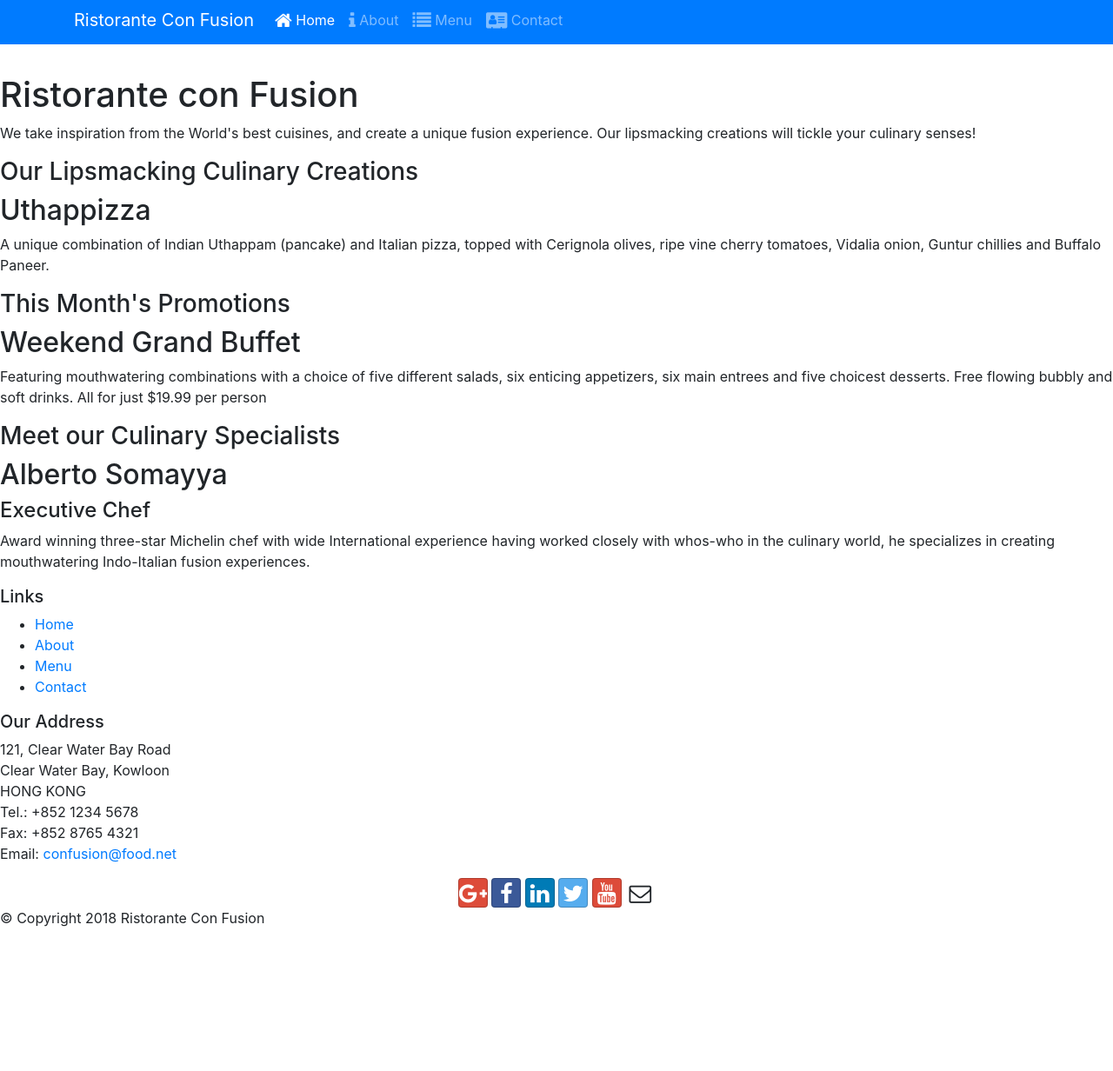
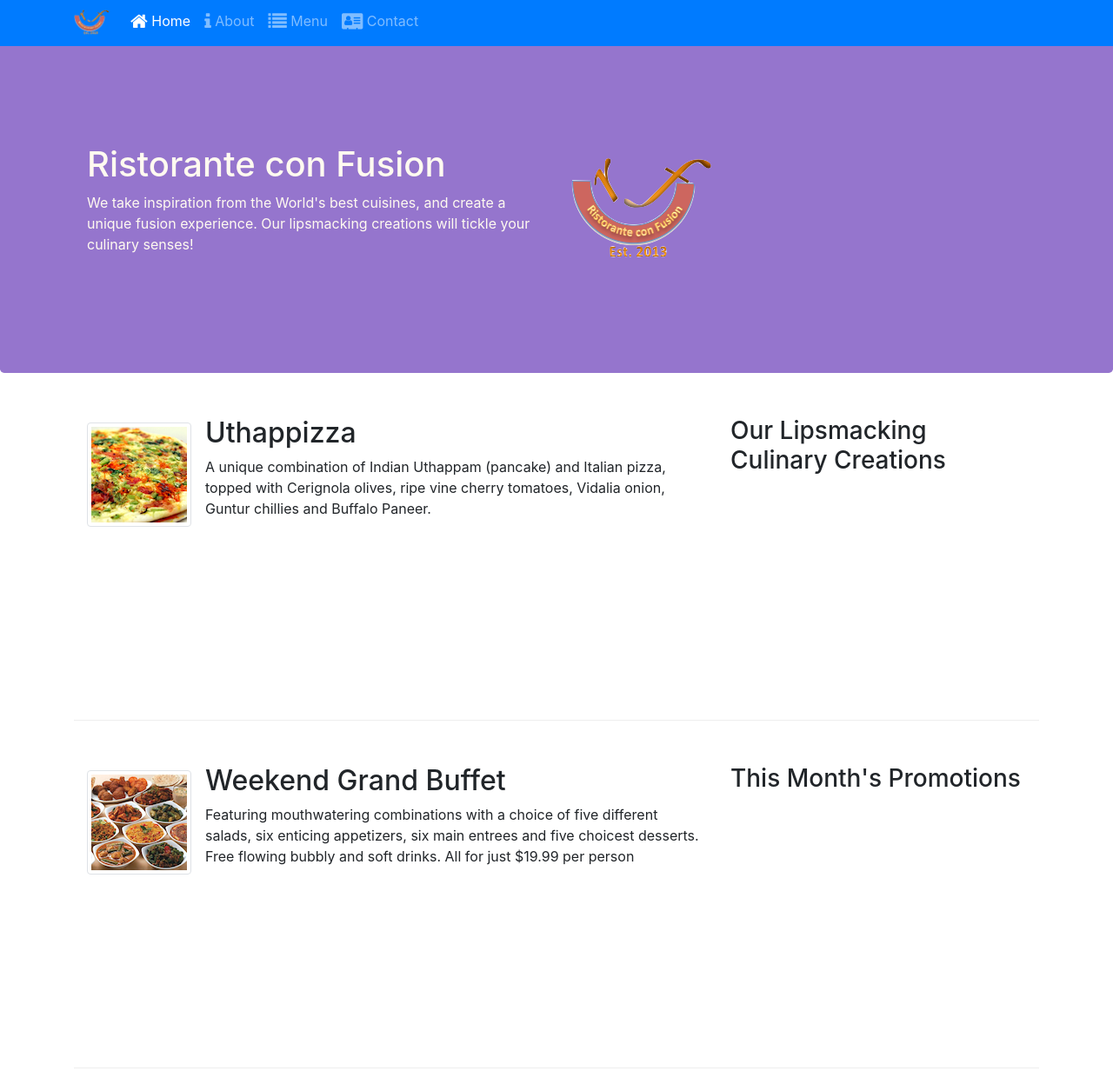
Before and after one commit to kundan9572/Online-Food-Delivery-Using-Bootstrap, a website: page index.html in a window 1280 px wide. Shown: the part 5-1237 px from the top of the page at 87% size. Before the commit the page ends 1089 px from the top, so only its background shows below. Drawn offline with nearby package versions, Linux system fonts and the light colour scheme.

Commit message:
Images and media in Bootstrap

```diff
--- a/index.html
+++ b/index.html
@@ -18,7 +18,7 @@
 <body>
     <nav class="navbar navbar-dark navbar-expand-sm bg-primary fixed-top">
         <div class="container">
-           <a class="navbar-brand" href="#">Ristorante Con Fusion</a>
+           <a class="navbar-brand" href="#"><img src="img/logo.png" height="30" width="41"></a>
                 <ul class="navbar-nav mr-auto">
                     <li class="nav-item active"><a class="nav-link" href="#"><span class="fa fa-home fa-lg"></span> Home</a></li>
                     <li class="nav-item"><a class="nav-link" href="./aboutus.html"><span class="fa fa-info fa-lg"></span> About</a></li>
@@ -27,51 +27,82 @@
                 </ul>
         </div>
     </nav>
+    <!--
     <button class="navbar-toggler" type="button" data-toggle="collapse" data-target="#Navbar">
         <span class="navbar-toggler-icon"></span>
     </button>
-
-    <header>
-        <div>
-            <div>
-                <div>
+    -->
+    <header class="jumbotron">
+        <div class="container">
+            <div class="row row-header">
+                <div class="col-12 col-sm-6">
                     <h1>Ristorante con Fusion</h1>
                     <p>We take inspiration from the World's best cuisines, and create a unique fusion experience. Our lipsmacking creations will tickle your culinary senses!</p>
                 </div>
+                    <div class="col-12 col-sm align-self-center">
+                        <img src="img/logo.png" class="img-fluid">
+                    </div>
             </div>
         </div>
     </header>
 
-    <div>
-        <div>
-            <div>
+    <div class="container">
+        <div class="row row-content align-item-center">
+            <div class="col-12 col-sm-4 order-sm-last col-md-4">
                 <h3>Our Lipsmacking Culinary Creations</h3>
             </div>
-            <div>
-                <h2>Uthappizza</h2>
-                <p>A unique combination of Indian Uthappam (pancake) and Italian pizza, topped with Cerignola olives, ripe vine cherry tomatoes, Vidalia onion, Guntur chillies and Buffalo Paneer.</p>
+            <div class="col col-sm order-sm-first col-md">
+                <div class="media">
+                    <img class="d-flex mr-3 img-thumbnail align-self-center"
+                            src="img/uthappizza.png" alt="Uthappizza">
+                    <div class="media-body">
+                        <h2 class="mt-0">Uthappizza</h2>
+                        <p class="d-none d-sm-block">A unique combination of Indian Uthappam (pancake) and
+                            Italian pizza, topped with Cerignola olives, ripe vine
+                            cherry tomatoes, Vidalia onion, Guntur chillies and
+                            Buffalo Paneer.</p>
+                    </div>
+                </div>
             </div>
         </div>
 
 
-        <div>
-            <div>
+
+
+        <div class="row row-content align-item-center">
+            <div class="col-12 col-sm-4 order-sm-last col-md-4">
                 <h3>This Month's Promotions</h3>
             </div>
-            <div>
-                <h2>Weekend Grand Buffet</h2>
-                <p>Featuring mouthwatering combinations with a choice of five different salads, six enticing appetizers, six main entrees and five choicest desserts. Free flowing bubbly and soft drinks. All for just $19.99 per person </p>
+            <div class="col col-sm order-sm-first col-md">
+                <div class="media">
+                        <img class="d-flex mr-3 img-thumbnail align-self-center"
+                            src="img/buffet.png" alt="Uthappizza">
+                    <div class="media-body">
+                    <h2>Weekend Grand Buffet</h2>
+                        <p>Featuring mouthwatering combinations with a choice of five different salads, six enticing appetizers, six main entrees and five choicest desserts. Free flowing bubbly and soft drinks. All for just $19.99 per person </p>
+                    </div>
+                </div>
             </div>
         </div>
 
-        <div>
-            <div>
+        <div class="row row-content align-item-center">
+            <div class="col-12 col-sm-4 order-sm-last col-md-4">
                 <h3>Meet our Culinary Specialists</h3>
             </div>
-            <div>
-                <h2>Alberto Somayya</h2>
-                <h4>Executive Chef</h4>
-                <p>Award winning three-star Michelin chef with wide International experience having worked closely with whos-who in the culinary world, he specializes in creating mouthwatering Indo-Italian fusion experiences. </p>
+            <div class="col col-sm order-sm-first col-md">
+                <div class="media">
+                    <img class="d-flex mr-3 img-thumbnail align-self-center"
+                            src="img/alberto.png" alt="Alberto Somayya">
+                    <div class="media-body">
+                        <h2 class="mt-0">Alberto Somayya</h2>
+                        <h4>Executive Chef</h4>
+                        <p class="d-none d-sm-block">Award winning three-star Michelin chef with wide
+                            International experience having worked closely with
+                            whos-who in the culinary world, he specializes in
+                            creating mouthwatering Indo-Italian fusion experiences.
+                            </p>
+                    </div>
+                </div>
             </div>
         </div>
     </div>
```
Also changed, not shown: aboutus.html (+18 -7 lines), contactus.html (+3 -2 lines), img/alberto.png (added), img/buffet.png (added), img/logo.png (added), img/uthappizza.png (added), 1 other file.
